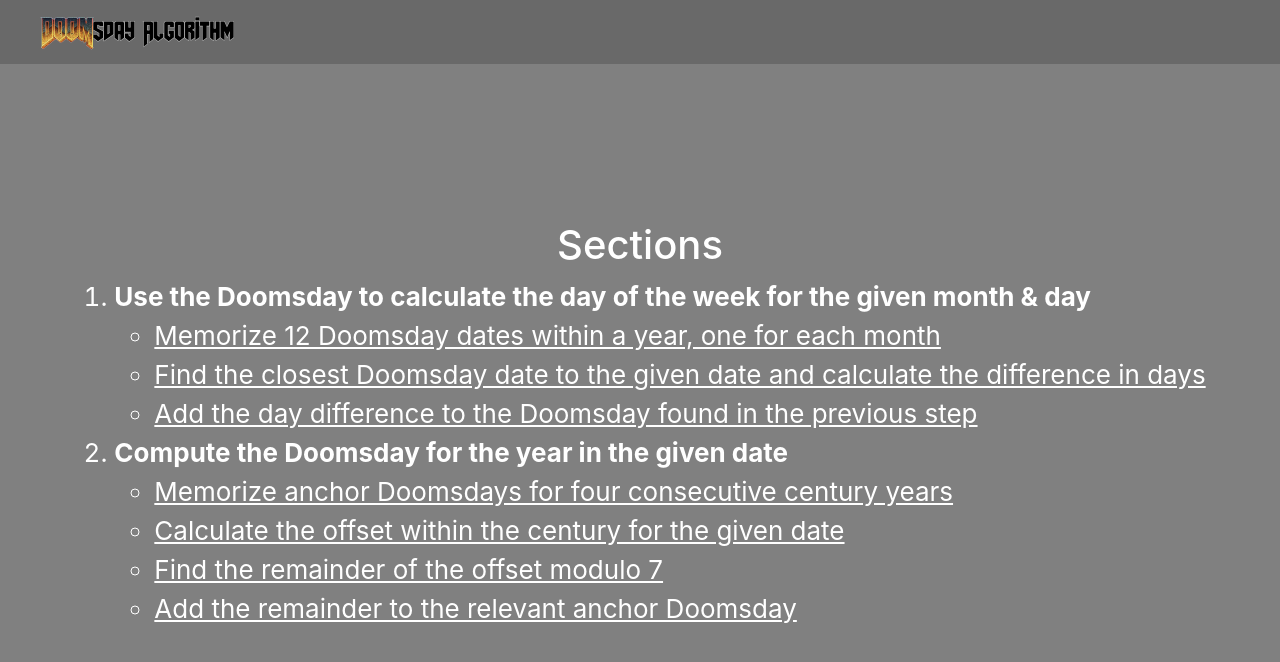
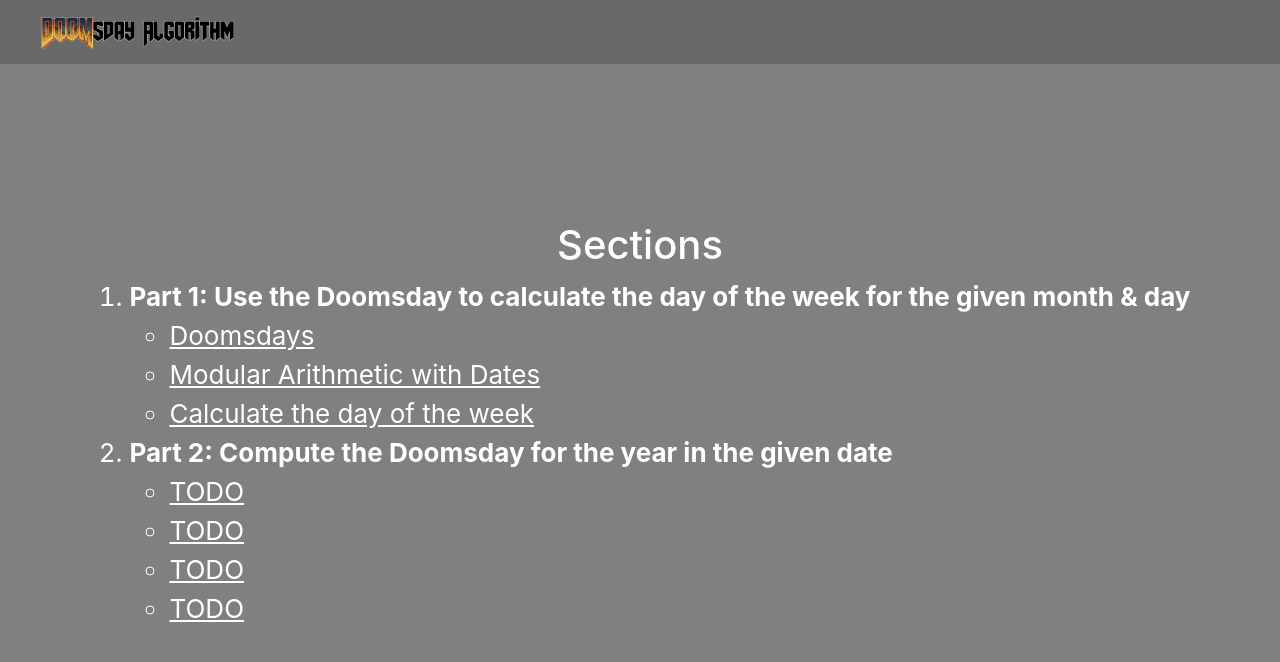
Before and after one commit to sriram-srirangam/doomsday-trainer, a React (Create React App) app in the folder doomsday_trainer/: page /learn in a window 1280 px wide. Shown: the top 662 px of the page. Built offline with nearby package versions, Linux system fonts and the light colour scheme.

Commit message:
Reformat Learning Sections Page

```diff
--- a/doomsday_trainer/src/LearnSections.jsx
+++ b/doomsday_trainer/src/LearnSections.jsx
@@ -6,6 +6,7 @@ import {
   useRouteMatch,
 } from "react-router-dom";
 import Step1Page from "./Step1Page";
+import Step2Page from "./Step2Page";
 
 const LearnSections = () => {
   let match = useRouteMatch();
@@ -14,6 +15,9 @@ const LearnSections = () => {
       <Switch>
         <Route path={`${match.path}/step1`}>
           <Step1Page />
+        </Route>
+        <Route path={`${match.path}/step2`}>
+          <Step2Page />
         </Route>
         <Route path={match.path}>
           <TableOfContents className="App-page-with-bar" />
@@ -30,44 +34,30 @@ const TableOfContents = () => {
       <ol>
         <li>
           <strong>
-            Use the Doomsday to calculate the day of the week for the given
-            month & day
+            Part 1: Use the Doomsday to calculate the day of the week for the
+            given month & day
           </strong>
           <ul>
+            <LinkListItem text="Doomsdays" urlPath="step1" />
             <LinkListItem
-              text="Memorize 12 Doomsday dates within a year, one for each month"
-              urlPath="step1"
+              text="Modular Arithmetic with Dates"
+              urlPath="step2"
             />
             <LinkListItem
-              text="Find the closest Doomsday date to the given date and calculate the
-              difference in days"
-              urlPath="step6"
-            />
-            <LinkListItem
-              text="Add the day difference to the Doomsday found in the previous step"
-              urlPath="step7"
+              text="Calculate the day of the week"
+              urlPath="step3"
             />
           </ul>
         </li>
         <li>
-          <strong>Compute the Doomsday for the year in the given date</strong>
+          <strong>
+            Part 2: Compute the Doomsday for the year in the given date
+          </strong>
           <ul>
-            <LinkListItem
-              text="Memorize anchor Doomsdays for four consecutive century years"
-              urlPath="step1"
-            />
-            <LinkListItem
-              text="Calculate the offset within the century for the given date"
-              urlPath="step2"
-            />
-            <LinkListItem
-              text="Find the remainder of the offset modulo 7"
-              urlPath="step3"
-            />
-            <LinkListItem
-              text="Add the remainder to the relevant anchor Doomsday"
-              urlPath="step4"
-            />
+            <LinkListItem text="TODO" urlPath="step4" />
+            <LinkListItem text="TODO" urlPath="step5" />
+            <LinkListItem text="TODO" urlPath="step6" />
+            <LinkListItem text="TODO" urlPath="step7" />
           </ul>
         </li>
       </ol>
--- /dev/null
+++ b/doomsday_trainer/src/Step2Page.jsx
@@ -0,0 +1,11 @@
+import Slides from "./slides/Slides";
+
+const Step2Page = () => {
+  return (
+    <div className="General-app-text-content App-page-with-bar">
+      <Slides />;
+    </div>
+  );
+};
+
+export default Step2Page;
```
